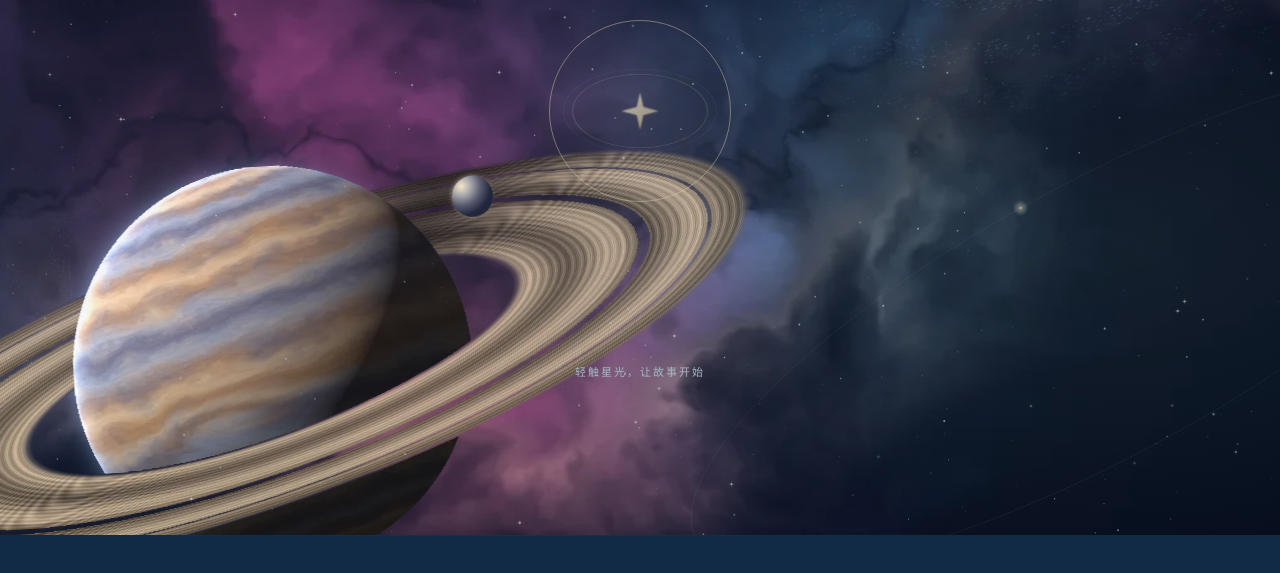
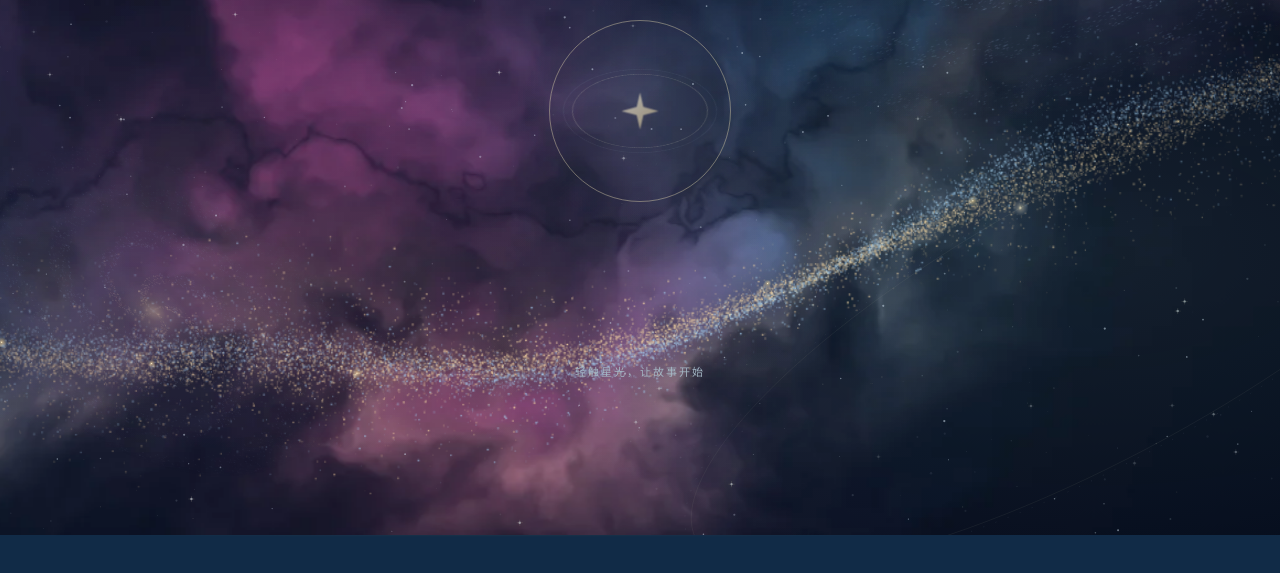
Before and after one commit to Hank1177/starwood-atelier-preview-20261124, a plain HTML site: page index.html in a window 1280 px wide. Shown: the part 265-838 px from the top of the page. Drawn offline with Linux system fonts and the light colour scheme; animation ran at ten frames a second.

Commit message:
feat: replace the foreground planet with a flowing stellar tidal stream

```diff
--- a/arrival.js
+++ b/arrival.js
@@ -4,7 +4,7 @@
   const dialog = document.createElement('dialog');
   dialog.className = 'arrival-dialog';
   dialog.setAttribute('aria-labelledby','arrivalTitle');
-  dialog.innerHTML = '<div class="deep-space" aria-hidden="true"><div class="cloud-bank"></div><div class="giant-track"><img class="giant" src="ring-world.webp" alt=""><i class="satellite"></i></div></div><canvas class="arrival-sky" aria-hidden="true"></canvas><div class="arrival-nebula" aria-hidden="true"></div><header class="arrival-header"><span>✦ 星木</span><button type="button" class="arrival-skip">跳过开场 ↗</button></header><div class="arrival-copy"><p class="arrival-overline">每一次出发，都始于一点微光</p><h2 id="arrivalTitle">有一束光，正为你而来。</h2></div><button type="button" class="arrival-start" aria-label="点亮星光，开始开场动画"><span class="arrival-seed"></span><span class="arrival-seed-orbit"></span></button><div class="arrival-meteor" aria-hidden="true"></div><div class="arrival-bloom" aria-hidden="true"></div><button type="button" class="arrival-friend" disabled aria-label="轻触烁，进入星木"><canvas width="900" height="900" aria-hidden="true"></canvas></button><p class="arrival-hint" role="status">轻触星光，让故事开始</p><div class="arrival-white" aria-hidden="true"></div>';
+  dialog.innerHTML = '<div class="deep-space" aria-hidden="true"><div class="cloud-bank"></div></div><canvas class="arrival-sky" aria-hidden="true"></canvas><div class="arrival-nebula" aria-hidden="true"></div><header class="arrival-header"><span>✦ 星木</span><button type="button" class="arrival-skip">跳过开场 ↗</button></header><div class="arrival-copy"><p class="arrival-overline">每一次出发，都始于一点微光</p><h2 id="arrivalTitle">有一束光，正为你而来。</h2></div><button type="button" class="arrival-start" aria-label="点亮星光，开始开场动画"><span class="arrival-seed"></span><span class="arrival-seed-orbit"></span></button><div class="arrival-meteor" aria-hidden="true"></div><div class="arrival-bloom" aria-hidden="true"></div><button type="button" class="arrival-friend" disabled aria-label="轻触烁，进入星木"><canvas width="900" height="900" aria-hidden="true"></canvas></button><p class="arrival-hint" role="status">轻触星光，让故事开始</p><div class="arrival-white" aria-hidden="true"></div>';
   document.body.append(dialog);
   const sky = dialog.querySelector('.arrival-sky');
   const ctx = sky.getContext('2d');
--- a/cosmos-scene.js
+++ b/cosmos-scene.js
@@ -32,6 +32,47 @@
     return texture;
   }
   const galaxy = createGalaxy(442);
+  // A tidal stream, sampled once so individual grains stay coherent as it drifts.
+  function streamY(u) {
+    return .62 - .36*u + .13*Math.sin(5.9*u-.8);
+  }
+  function makeStream() {
+    const sheet=document.createElement('canvas');
+    sheet.width=1440; sheet.height=480;
+    const ink=sheet.getContext('2d');
+    let seed=8273;
+    const random=()=>(seed=seed*16807%2147483647)/2147483647;
+    for(let i=0;i<23000;i++) {
+      const u=random(), strand=i%7;
+      const spread=(random()+random()+random()-1.5);
+      const swell=.35+.65*Math.pow(Math.sin(5*u+.3),2);
+      const seam=.035*Math.sin(11*u+strand*.43)+.018*Math.cos(16*u-strand*.37);
+      const y=streamY(u)+swell*(seam+spread*(i%4===0?.16:.033));
+      const light=.15+.62*random()*Math.sin(Math.PI*u);
+      ink.fillStyle=strand<4?'rgba(250,216,163,'+light+')':'rgba(165,207,241,'+light+')';
+      const r=.35+random()*.95;
+      ink.fillRect(u*sheet.width,y*sheet.height,r*1.55,r);
+    }
+    return sheet;
+  }
+  const stream=makeStream();
+  function drawStream(ctx,w,h,t,companion) {
+    const span=w*1.24, depth=Math.min(h*.82,span*.63);
+    const left=-w*.12+w*.024*Math.sin(t/9100);
+    const top=h*(companion?.59:.70)-depth*.50+h*.018*Math.sin(t/6800);
+    ctx.save();
+    ctx.globalCompositeOperation='screen';
+    ctx.drawImage(stream,left,top,span,depth);
+    for(let i=0;i<9;i++) {
+      const u=(i*.127+t*(.000014+i*.0000006))%1;
+      const x=left+u*span, y=top+depth*(streamY(u)+.017*Math.sin(i+u*11));
+      const radius=2.3+(i%3)*1.6;
+      const glow=ctx.createRadialGradient(x,y,0,x,y,radius);
+      glow.addColorStop(0,'#fff5cf');glow.addColorStop(.20,'#eac88ba0');glow.addColorStop(1,'#d2ca9900');
+      ctx.fillStyle=glow;ctx.fillRect(x-radius,y-radius,radius*2,radius*2);
+    }
+    ctx.restore();
+  }
   function create(canvas, variant) {
     const ctx=canvas.getContext('2d');
     let width=0,height=0,stars=[],dust=[],sparks=[];
@@ -97,6 +138,7 @@
 
         orbit(width*.86,height*.73,width*.36,height*.17,-.5,t,'rgba(200,199,172,.10)');
       }
+      drawStream(ctx,width,height,t,companion);
       for(const star of stars) {
         const alpha = still ? .5 : .23 + .3*Math.sin(t*.0007+star.phase);
         const drift=t*.005*star.depth;
--- a/index.html
+++ b/index.html
@@ -1,5 +1,5 @@
 <!doctype html>
-<html lang="zh-CN"><head><meta charset="UTF-8"><meta name="viewport" content="width=device-width,initial-scale=1"><title>星木 · 晨光序曲</title><script>try{if(localStorage.getItem('starwood.intro.v1')!=='seen')document.documentElement.classList.add('intro-pending')}catch{document.documentElement.classList.add('intro-pending')}setTimeout(()=>{if(!window.StarwoodIntro)document.documentElement.classList.remove('intro-pending')},8000)</script><link rel="stylesheet" href="style.css?v=7"></head>
+<html lang="zh-CN"><head><meta charset="UTF-8"><meta name="viewport" content="width=device-width,initial-scale=1"><title>星木 · 晨光序曲</title><script>try{if(localStorage.getItem('starwood.intro.v1')!=='seen')document.documentElement.classList.add('intro-pending')}catch{document.documentElement.classList.add('intro-pending')}setTimeout(()=>{if(!window.StarwoodIntro)document.documentElement.classList.remove('intro-pending')},8000)</script><link rel="stylesheet" href="style.css?v=8"></head>
 <body data-active-panel="orbit"><canvas id="sky" aria-hidden="true"></canvas><div class="nebula"></div><div class="meteor m1"></div><div class="meteor m2"></div><div class="meteor m3"></div>
 <header class="masthead"><a class="brand" href="#"><span class="brand-mark">✦</span><span>星木<small>A SPACE TO GROW</small></span></a><div class="top-note">给时间一点秩序，给灵感一点自由。</div><div class="header-actions"><button id="replayIntro" class="quiet">重看开场</button><button id="motion" class="quiet">暂停星空</button></div></header>
 <main tabindex="-1"><div class="intro"><div><span class="eyebrow">星木学习手记</span><h1>今天，也有新的可能。</h1><p>在纸页间安放计划，在星光里慢慢生长。</p></div><div class="sky-orbit" aria-hidden="true"><i></i><i></i><i></i></div><div class="date-seal"><span>今日 / TODAY</span><strong id="todayStamp"></strong><small>慢慢来，也会到达。</small></div></div>
@@ -11,9 +11,9 @@
 <section class="task-paper"><span class="clip"></span><div class="task-head"><div><span class="eyebrow">把今天，过成喜欢的样子</span><h3 id="selectedLabel"></h3></div><span id="taskCount" class="count"></span></div><div class="ruled"><div id="tasks"></div><button class="add-task" id="add">＋ 写下一件小事</button></div><div class="task-foot"><span id="progressLabel"></span><div class="progress-track"><div id="progressBar"></div></div></div></section><div class="small-sign">让每一点进步，都被看见 <span>✦</span></div></aside></div>
 <section id="notesPanel" class="notes-panel" hidden><div class="notebook"><span class="eyebrow">THOUGHTS WORTH KEEPING</span><h2>留一点空间，给灵感。</h2><p>记下今天学会的一个知识点，或明天想继续探索的问题。</p><label for="journal">我的学习手记</label><textarea id="journal" placeholder="今天，我想记住……"></textarea><div class="journal-bottom"><span id="saveState">内容仅保存在此浏览器</span><button id="downloadNote">下载手记 TXT</button></div></div></section>
 <section id="orbitPanel" class="orbit-panel" aria-label="星伴空间">
-<div class="deep-space" aria-hidden="true"><div class="cloud-bank"></div><div class="giant-track"><img class="giant" src="ring-world.webp" alt=""><i class="satellite"></i></div></div>
+<div class="deep-space" aria-hidden="true"><div class="cloud-bank"></div></div>
 <div class="orbit-head"><span class="signal">星伴 · 烁</span><span id="orbitDate"></span></div>
 <div class="companion-layout"><div class="companion-copy"><span class="companion-kicker">与你一起，探索更多可能</span><h2>让每个想法，<br>找到自己的星轨。</h2><p>点亮一个问题，<br>或者从今天的计划开始。</p><button id="openOrbitChat" class="orbit-chat-button">和烁聊一聊 <span>↗</span></button></div>
 <div class="orbit-stage"><canvas id="orbitParticles" aria-hidden="true"></canvas><div class="companion-haze"></div><button id="sprite" aria-label="和星伴烁对话"><canvas id="crystal" width="720" height="720" aria-hidden="true"></canvas></button><span class="stage-caption">轻触烁，拾起一颗灵感</span></div></div>
 <div class="orbit-foot"><div class="orbit-summary"><span class="signal">所选日期的学习计划</span><p id="spriteMood" role="status"></p><button id="seeDay">展开学习计划 ↗</button></div><dl class="orbit-stats"><div><dt>待完成</dt><dd id="orbitPending">0</dd></div><div><dt>已完成</dt><dd id="orbitDone">0</dd></div></dl></div></section><div class="desk-footer"><span>计划有序 · 灵感自由</span><button id="export">导出本月计划</button></div></div></section><footer class="outside-footer"><span>星木 · 让时间留下温度</span><span>轻触星伴 / 记录想法 / 安排学习</span></footer></main>
-<dialog id="taskDialog"><form id="taskForm"><span class="eyebrow">A SMALL STEP FORWARD</span><h2>写下一件小事</h2><label>待办内容<input id="taskTitle" maxlength="80" required placeholder="例如：复习曲率公式，完成两道练习题"></label><label>分类<select id="taskType"><option>学习</option><option>作业</option><option>考试</option><option>计划</option></select></label><label>详细要求（选填）<textarea id="taskDetails" maxlength="2000" rows="3" placeholder="写下步骤、提交形式或验收要求"></textarea></label><label>截止时间（选填）<input id="taskTime" type="time"></label><div class="dialog-actions"><button type="button" id="cancel">取消</button><button type="submit">记在这一页</button></div></form></dialog><div id="toast" role="status"></div><script src="day-orbit.js?v=7"></script><script src="app.js?v=7"></script><script src="cosmos-scene.js?v=7"></script><script src="crystal.js?v=7"></script><script src="chat-config.js?v=7"></script><script src="companion-chat.js?v=7"></script><script src="arrival.js?v=7"></script></body></html>
+<dialog id="taskDialog"><form id="taskForm"><span class="eyebrow">A SMALL STEP FORWARD</span><h2>写下一件小事</h2><label>待办内容<input id="taskTitle" maxlength="80" required placeholder="例如：复习曲率公式，完成两道练习题"></label><label>分类<select id="taskType"><option>学习</option><option>作业</option><option>考试</option><option>计划</option></select></label><label>详细要求（选填）<textarea id="taskDetails" maxlength="2000" rows="3" placeholder="写下步骤、提交形式或验收要求"></textarea></label><label>截止时间（选填）<input id="taskTime" type="time"></label><div class="dialog-actions"><button type="button" id="cancel">取消</button><button type="submit">记在这一页</button></div></form></dialog><div id="toast" role="status"></div><script src="day-orbit.js?v=8"></script><script src="app.js?v=8"></script><script src="cosmos-scene.js?v=8"></script><script src="crystal.js?v=8"></script><script src="chat-config.js?v=8"></script><script src="companion-chat.js?v=8"></script><script src="arrival.js?v=8"></script></body></html>
--- a/style.css
+++ b/style.css
@@ -217,19 +217,11 @@ body[data-active-panel=orbit] .workarea{padding-bottom:24px}
 @media(prefers-reduced-motion:reduce){.orbit-atmosphere,.companion-haze{animation:none!important}}
 main:focus{outline:none}
 
-/* A camera drift through the same ring system on arrival and at the observatory. */
 .deep-space{position:absolute;inset:0;overflow:hidden;pointer-events:none;isolation:isolate;background:#091325}
 .orbit-panel>.deep-space{z-index:-1}
 .cloud-bank{position:absolute;inset:-10%;background:center/cover url("nebula-field.webp");animation:cloud-passage 42s ease-in-out infinite alternate}
-.giant-track{position:absolute;width:min(82vw,1150px);aspect-ratio:1200/740;left:-18%;bottom:-18%;animation:planet-passage 25s ease-in-out infinite alternate}
-.giant{width:100%;height:100%;display:block}
-.satellite{position:absolute;width:4%;aspect-ratio:1;top:22%;left:69%;border-radius:50%;background:radial-gradient(circle at 24% 24%,#fff0cb,#a9a9ac 22%,#515467 45%,#182033 67%);box-shadow:-1px -1px 4px #ffeccb59;animation:moon-transit 22s ease-in-out infinite alternate}
-.orbit-panel .giant-track{width:64%;left:auto;right:-16%;bottom:auto;top:-11%}
 .orbit-panel .deep-space:after{content:'';position:absolute;inset:0;background:linear-gradient(90deg,#081323b3,transparent 65%),linear-gradient(0deg,#071426df,transparent 33%)}
 .arrival-dialog.revealing>.deep-space{opacity:0}
 @keyframes cloud-passage{from{transform:translate(-2%,-1%) scale(1)}to{transform:translate(3%,2%) scale(1.12)}}
-@keyframes planet-passage{from{transform:translate(-3%,2%) rotate(-4deg)}to{transform:translate(7%,-5%) rotate(3deg)}}
-@keyframes moon-transit{to{transform:translate(-220%,95%) scale(.8)}}
-@media(max-width:700px){.giant-track{width:125vw;left:-44%;bottom:-1%}.orbit-panel .giant-track{width:97%;right:-35%;top:29%}}
 .paused .deep-space *{animation-play-state:paused}
 @media(prefers-reduced-motion:reduce){.deep-space *{animation:none!important}}
```
